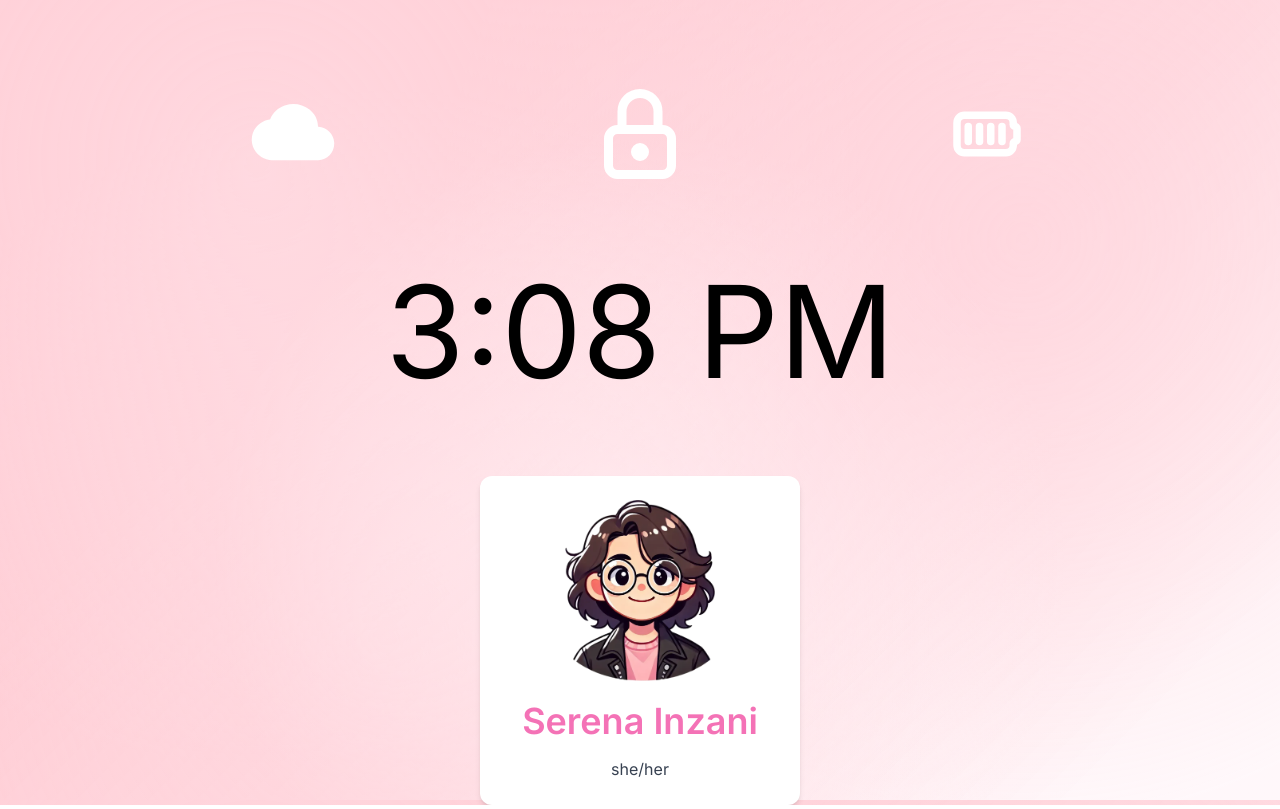
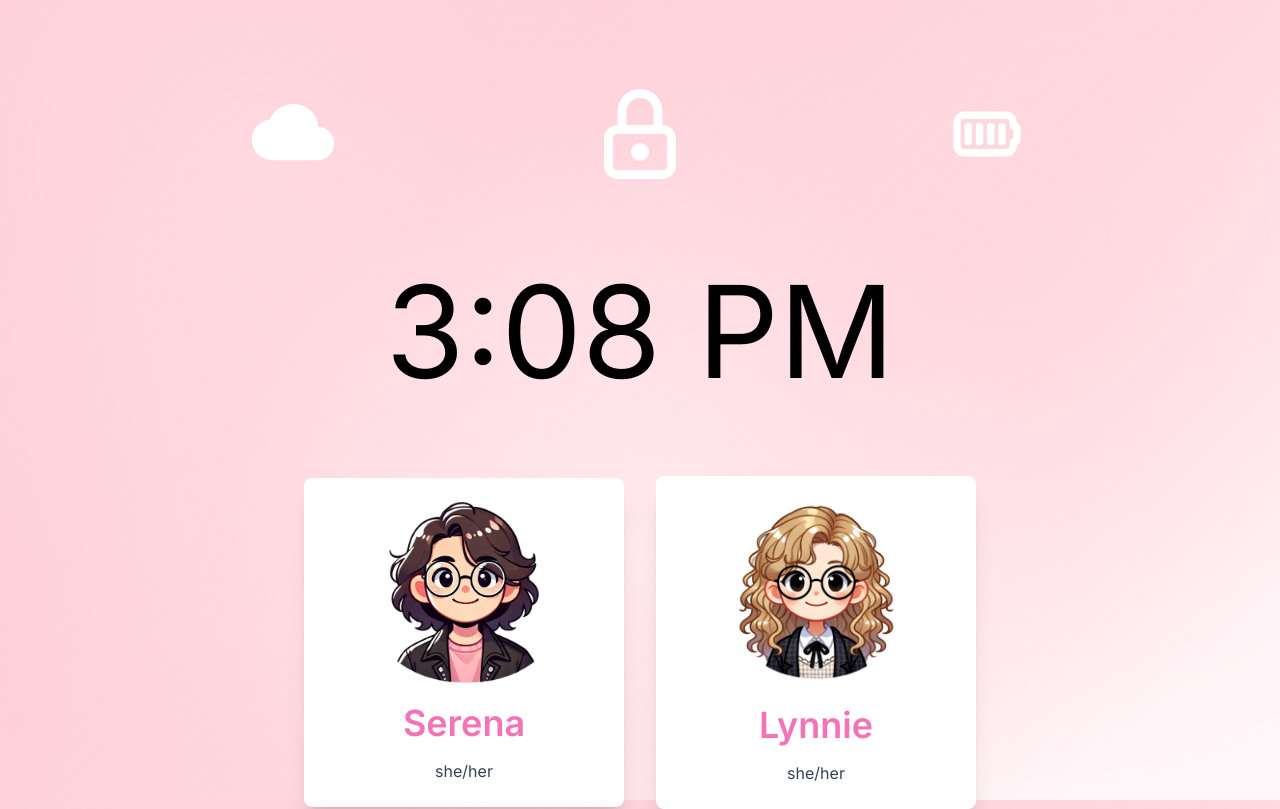
Before and after one commit to serenainzani/cute-clouds-next-app, a Next.js app: page / in a window 1280 px wide. Built offline with nearby package versions, Linux system fonts and the light colour scheme.

Commit message:
added lynnies profile

```diff
--- a/src/app/(Home)/Profile.tsx
+++ b/src/app/(Home)/Profile.tsx
@@ -1,20 +1,18 @@
 import Image from "next/image";
 
-export default function Clock() {
-    const timeNow = new Date().toLocaleTimeString("en-US", {
-        hour: "numeric",
-        minute: "numeric",
-    });
+
+interface ProfileProps {
+    src: string;
+    name: string;
+    size: number;
+}
+
+export default function Profile({ src, name, size }: ProfileProps) {
     return (
-        <div className="bg-white rounded-xl shadow-md p-6 w-80 mx-auto flex flex-col items-center text-center">
-            <Image
-                src="/serena-portrait-bg-removed.png"
-                width={150}
-                height={150}
-                alt="pic of serena"
-            />
+        <div className="bg-white rounded-lg shadow-xl p-6 w-80 flex flex-col items-center text-center">
+            <Image src={src} width={size} height={size} alt="pic of serena" />
             <h1 className="text-4xl font-semibold mb-4 text-pink-400 pt-5">
-                Serena Inzani
+                {name}
             </h1>
             <p className="text-gray-700 ">she/her</p>
         </div>
--- a/src/app/(Home)/page.tsx
+++ b/src/app/(Home)/page.tsx
@@ -15,8 +15,17 @@ export default function Home() {
             <div className="flex justify-center pt-20">
                 <Clock />
             </div>
-            <div className="flex justify-center pt-20">
-                <Profile />
+            <div className="flex pt-20 justify-center items-center space-x-8">
+                <Profile
+                    name="Serena"
+                    src="/serena-portrait-bg-removed.png"
+                    size={150}
+                />
+                <Profile
+                    name="Lynnie"
+                    src="/lynnie-portrait-bg-removed.png"
+                    size={185}
+                />
             </div>
         </main>
     );
```
Also changed, not shown: public/lynnie-portrait-bg-removed.png (added), public/lynnie-portrait.png (added).
